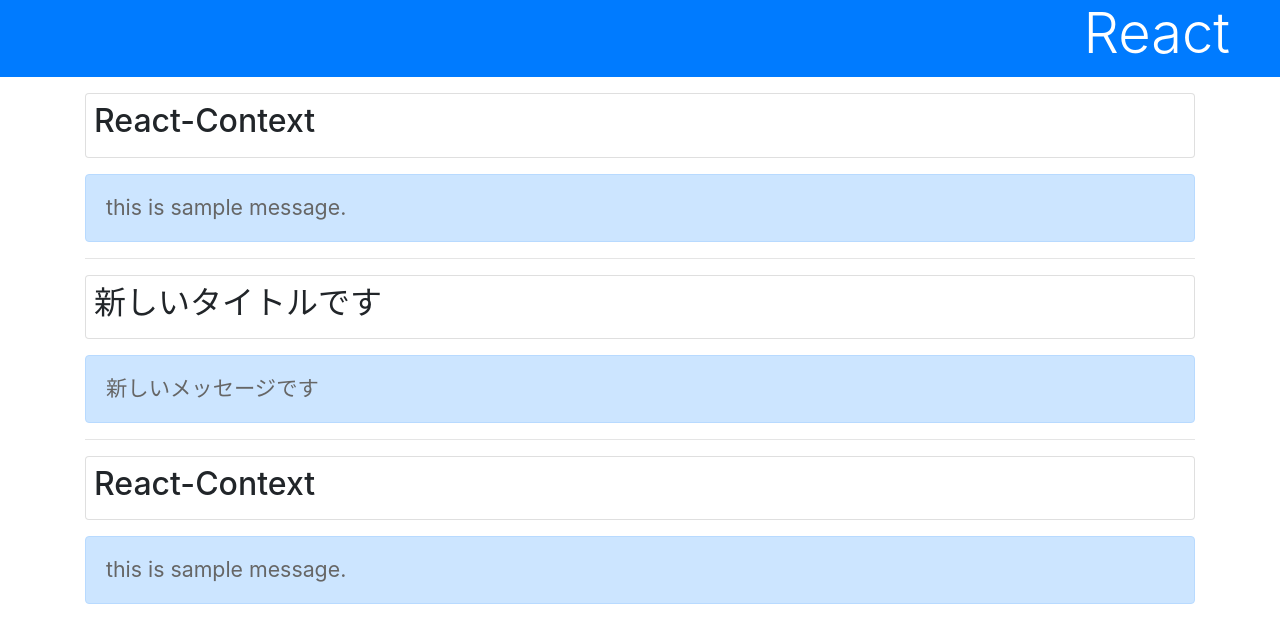
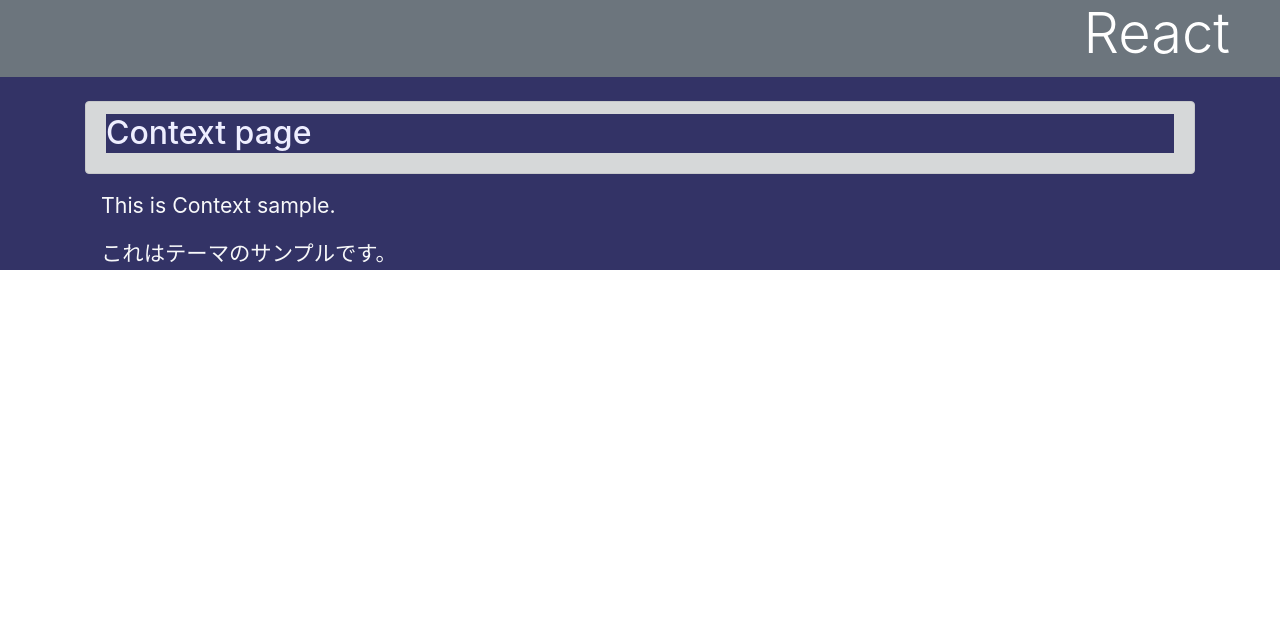
Before and after one commit to hrntsm/study-language, a React (Create React App) app in the folder JS/REACT_NEXT_Nyumonn/3/4/: page / in a window 1280 px wide. Shown: the top 642 px of the page. Built offline with nearby package versions, Linux system fonts and the light colour scheme.

Commit message:
Update use context to change theme

```diff
--- a/JS/REACT_NEXT_Nyumonn/3/4/src/App.js
+++ b/JS/REACT_NEXT_Nyumonn/3/4/src/App.js
@@ -1,56 +1,65 @@
 import React, { Component } from 'react';
 import './App.css';
 
-let data = {
-  title: 'React-Context',
-  message: 'this is sample message.'
+let theme = {
+  light: {
+    styles: {
+      backgroundColor: "#f0f9ff",
+      color: "#00f",
+    },
+    head: "bg-primary text-white display-4 mb-4",
+    alert: "alert alert-primary my-3",
+    text: "text-primary m-3",
+    foot: "py-4"
+  },
+  dark: {
+    styles: {
+      backgroundColor: "#336",
+      color: "#eef",
+    },
+    head: "bg-secondary text-white display-4 mb-4",
+    alert: "alert alert-dark my-3",
+    text: "text-light m-3",
+    foot: "py-4"
+  },
 }
 
-const SampleContext = React.createContext(data);
+const ThemeContext = React.createContext(theme.dark);
 
 class App extends Component {
-  newdata = {
-    title: '新しいタイトルです',
-    message: '新しいメッセージです'
-  }
+  static contextType = ThemeContext;
 
   render() {
-    return <div>
-      <h1 className="bg-primary text-white display-4">React</h1>
+    return <div style={this.context.styles}>
+      <h1 className={this.context.head}>React</h1>
       <div className="container">
-        <Title />
-        <Message />
-        <hr />
-        <SampleContext.Provider value={this.newdata}>
-          <Title />
-          <Message />
-        </SampleContext.Provider>
-        <hr />
-        <Title />
-        <Message />
+        <Title value="Context page" />
+        <Message value="This is Context sample." />
+        <Message value="これはテーマのサンプルです。" />
+        <div ClassName={this.context.foot}></div>
       </div>
     </div>
   }
 }
 
 class Title extends Component {
-  static contextType = SampleContext;
+  static contextType = ThemeContext;
 
   render() {
     return (
-      <div className="card p-2 my-3">
-        <h2>{this.context.title}</h2>
+      <div className={this.context.alert}>
+        <h2 style={this.context.styles}>{this.props.value}</h2>
       </div>
     )
   }
 }
 
 class Message extends Component {
-  static contextType = SampleContext;
+  static contextType = ThemeContext;
 
   render() {
-    return <div className="alert alert-primary">
-      <p>{this.context.message}</p>
+    return <div style={this.context.styles}>
+      <p className={this.context.text}>{this.props.value}</p>
     </div>
   }
 }
```
